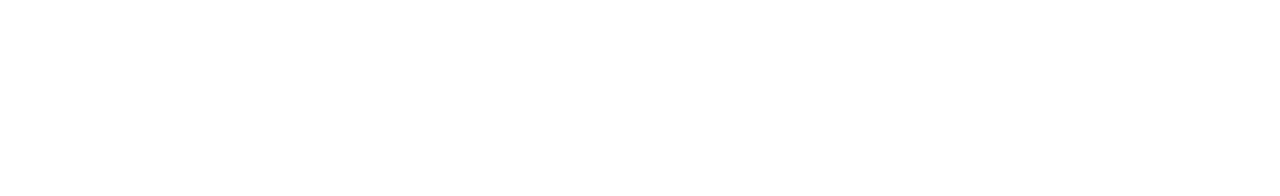
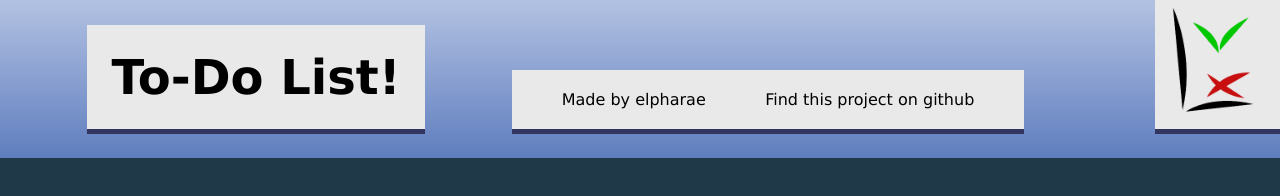
Before and after one commit to elpharae/TodoList, a plain HTML site: page index.html in a window 1280 px wide. Drawn offline with Linux system fonts and the light colour scheme.

Commit message:
Created logo, added header

```diff
--- a/index.html
+++ b/index.html
@@ -4,9 +4,47 @@
     <meta charset="UTF-8">
     <meta http-equiv="X-UA-Compatible" content="IE=edge">
     <meta name="viewport" content="width=device-width, initial-scale=1.0">
+    <link rel="stylesheet" href="style.css">
     <title>Document</title>
 </head>
 <body>
+    <div class="container-flex">
+        <div class="header">
+            <div class="title-flex">
+                <div class="title">
+                    To-Do List!
+                </div>
+            </div>
+            <div class="nav-flex">
+                <div class="nav">
+                    <div class="nav-item">
+                        Made by elpharae
+                    </div>
+                    <div class="nav-item">
+                        <a href="https://github.com/elpharae/TodoList" target="_blank">Find this project on github</a>
+                    </div>
+                </div>
+            </div>
+            <div class="logo-flex">
+                <div class="logo">
+                    <img src="./images/logo.png" width=125, height=125 alt="">
+                </div>
+            </div>
+        </div>
+        <!--
+        <div class="content">
+            <div class="content-left">
+                <div class="add-item">
+                    <input type="text" placeholder="Task name">
+                    <input type="datetime" placeholder="Due date and time">
+                    <input type=";">
+                </div>
+            </div>
+            <div class="content-right">
 
+            </div>
+        </div>
+        -->
+    </div>
 </body>
 </html>
--- a/style.css
+++ b/style.css
@@ -0,0 +1,84 @@
+* {
+    padding: 0;
+    margin: 0;
+}
+
+body {
+    background-color: rgb(32, 57, 73);
+}
+
+.container-flex {
+    width: 100%;
+    display: flex;
+    flex-direction: column;
+    align-items: center;
+}
+
+.header {
+    padding-bottom: 24px;
+    font-family: Verdana, Geneva, Tahoma, sans-serif;
+    width: inherit;
+    display: flex;
+    flex-direction: row;
+    background-image: linear-gradient(180deg, rgb(179, 194, 226), rgb(95, 125, 190));
+    align-items: flex-end;
+    justify-content: space-around;
+}
+
+.title-flex {
+    display: flex;
+    justify-content: center;
+}
+
+.title {
+    width: fit-content;
+    padding: 24px;
+    background-color:rgb(233, 233, 233);
+    font-size: 3rem;
+    font-weight: bold;
+    border-bottom: 5px solid rgb(49, 53, 95);
+}
+
+.header * {
+    text-align: center;
+}
+
+.header > .nav-flex {
+    flex: 2;
+}
+.header > .title-flex {
+    flex: 2;
+}
+.header > .logo-flex {
+    flex: 1;
+}
+
+.nav {
+    padding: 20px;
+    display: flex;
+    flex-direction: row;
+    justify-content: space-around;
+    background-color: rgb(233, 233, 233);
+    border-bottom: 5px solid rgb(49, 53, 95);
+}
+
+.nav-item a:link, .nav-item a:visited {
+    text-decoration: none;
+    color: initial;
+}
+
+.nav-item a:hover, .nav-item a:active {
+    text-decoration: underline;
+    color: rgb(61, 61, 61);
+}
+
+.logo-flex {
+    display: flex;
+    justify-content: end;
+}
+
+.logo {
+    background-color: rgb(233, 233, 233);
+    border-bottom: 5px solid rgb(49, 53, 95);
+
+}
```
Also changed, not shown: images/logo.png (added).
